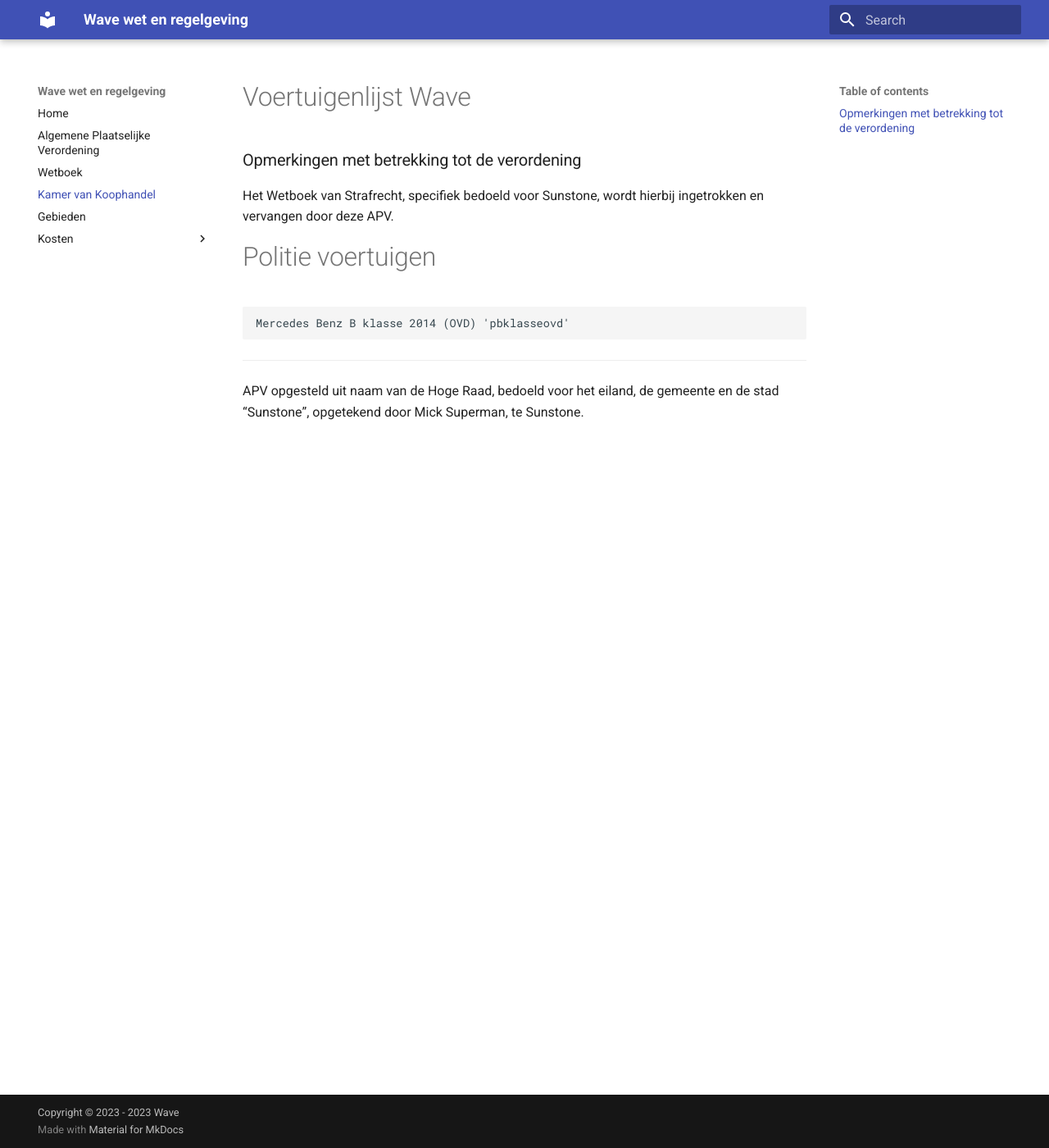
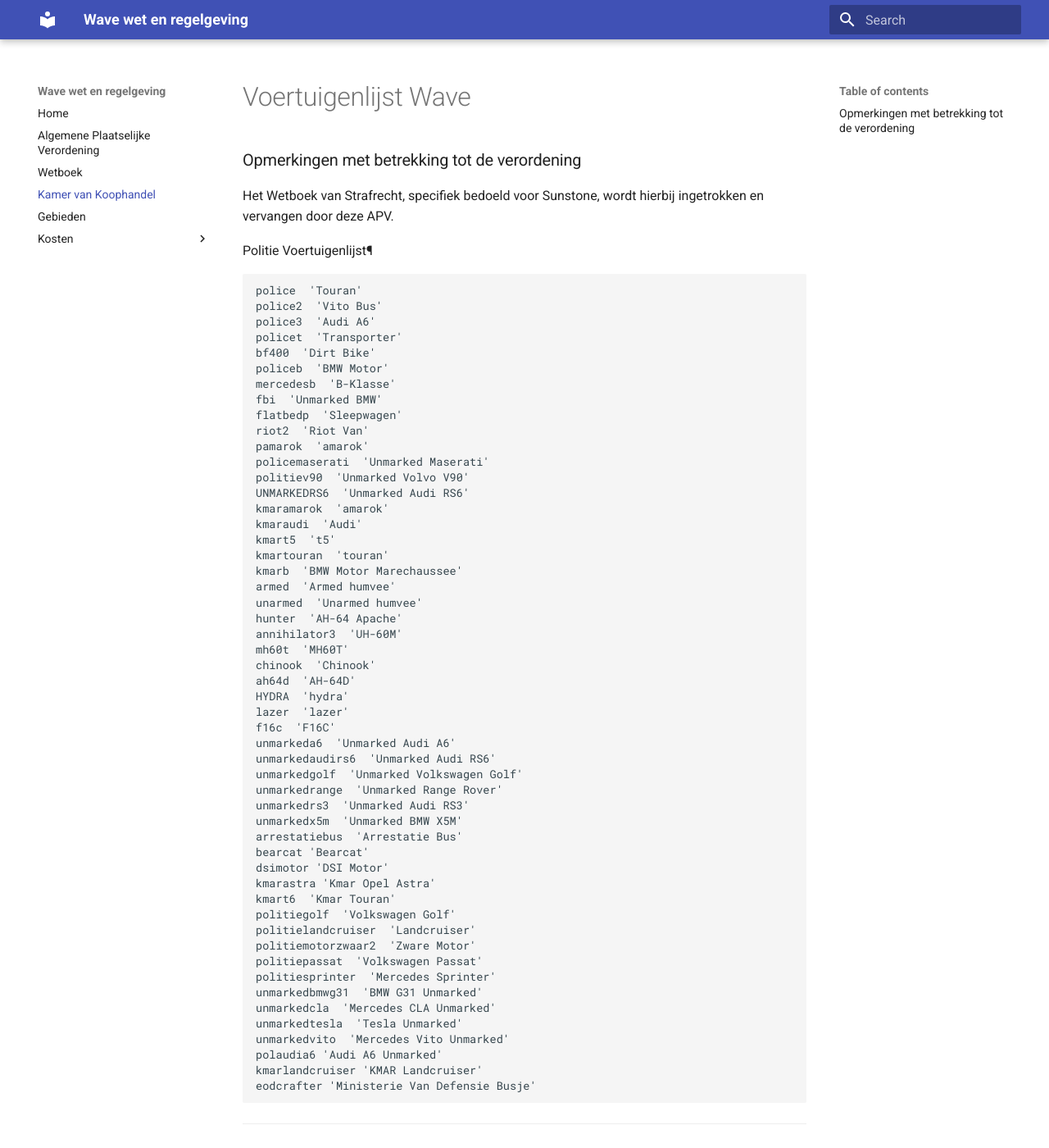
Before and after one commit to mickjoel/wetboek.sunstone, an MkDocs documentation site: the page built from docs/bedrijven.md, in a window 1280 px wide and 1400 px high. Shown: the whole window at 82% size. Built offline with MkDocs 1.6.1 and Material for MkDocs 9.7.7, drawn with Linux system fonts in a browser that asks for light colours.

Commit message:
Update bedrijven.md

````diff
--- a/docs/bedrijven.md
+++ b/docs/bedrijven.md
@@ -4,10 +4,60 @@
 
 Het Wetboek van Strafrecht, specifiek bedoeld voor Sunstone, wordt hierbij ingetrokken en vervangen door deze APV.
 
-# Politie voertuigen
-```lua
-Mercedes Benz B klasse 2014 (OVD) 'pbklasseovd'
-```
+Politie Voertuigenlijst¶
+
+    police  'Touran'
+    police2  'Vito Bus'
+    police3  'Audi A6'
+    policet  'Transporter'
+    bf400  'Dirt Bike'
+    policeb  'BMW Motor'
+    mercedesb  'B-Klasse'
+    fbi  'Unmarked BMW'
+    flatbedp  'Sleepwagen'
+    riot2  'Riot Van'
+    pamarok  'amarok'
+    policemaserati  'Unmarked Maserati'
+    politiev90  'Unmarked Volvo V90'
+    UNMARKEDRS6  'Unmarked Audi RS6'
+    kmaramarok  'amarok'
+    kmaraudi  'Audi'
+    kmart5  't5'
+    kmartouran  'touran'
+    kmarb  'BMW Motor Marechaussee'
+    armed  'Armed humvee'
+    unarmed  'Unarmed humvee'
+    hunter  'AH-64 Apache'
+    annihilator3  'UH-60M'
+    mh60t  'MH60T'
+    chinook  'Chinook'
+    ah64d  'AH-64D'
+    HYDRA  'hydra'
+    lazer  'lazer'
+    f16c  'F16C'
+    unmarkeda6  'Unmarked Audi A6'
+    unmarkedaudirs6  'Unmarked Audi RS6'
+    unmarkedgolf  'Unmarked Volkswagen Golf'
+    unmarkedrange  'Unmarked Range Rover'
+    unmarkedrs3  'Unmarked Audi RS3'
+    unmarkedx5m  'Unmarked BMW X5M'
+    arrestatiebus  'Arrestatie Bus'
+    bearcat 'Bearcat'
+    dsimotor 'DSI Motor'
+    kmarastra 'Kmar Opel Astra'
+    kmart6  'Kmar Touran'
+    politiegolf  'Volkswagen Golf'
+    politielandcruiser  'Landcruiser'
+    politiemotorzwaar2  'Zware Motor'
+    politiepassat  'Volkswagen Passat'
+    politiesprinter  'Mercedes Sprinter'
+    unmarkedbmwg31  'BMW G31 Unmarked'
+    unmarkedcla  'Mercedes CLA Unmarked'
+    unmarkedtesla  'Tesla Unmarked'
+    unmarkedvito  'Mercedes Vito Unmarked'
+    polaudia6 'Audi A6 Unmarked'
+    kmarlandcruiser 'KMAR Landcruiser'
+    eodcrafter 'Ministerie Van Defensie Busje'
 
 ---------------------
 APV opgesteld uit naam van de Hoge Raad, bedoeld voor het eiland, de gemeente en de stad “Sunstone”, opgetekend door Mick Superman, te Sunstone.
````
